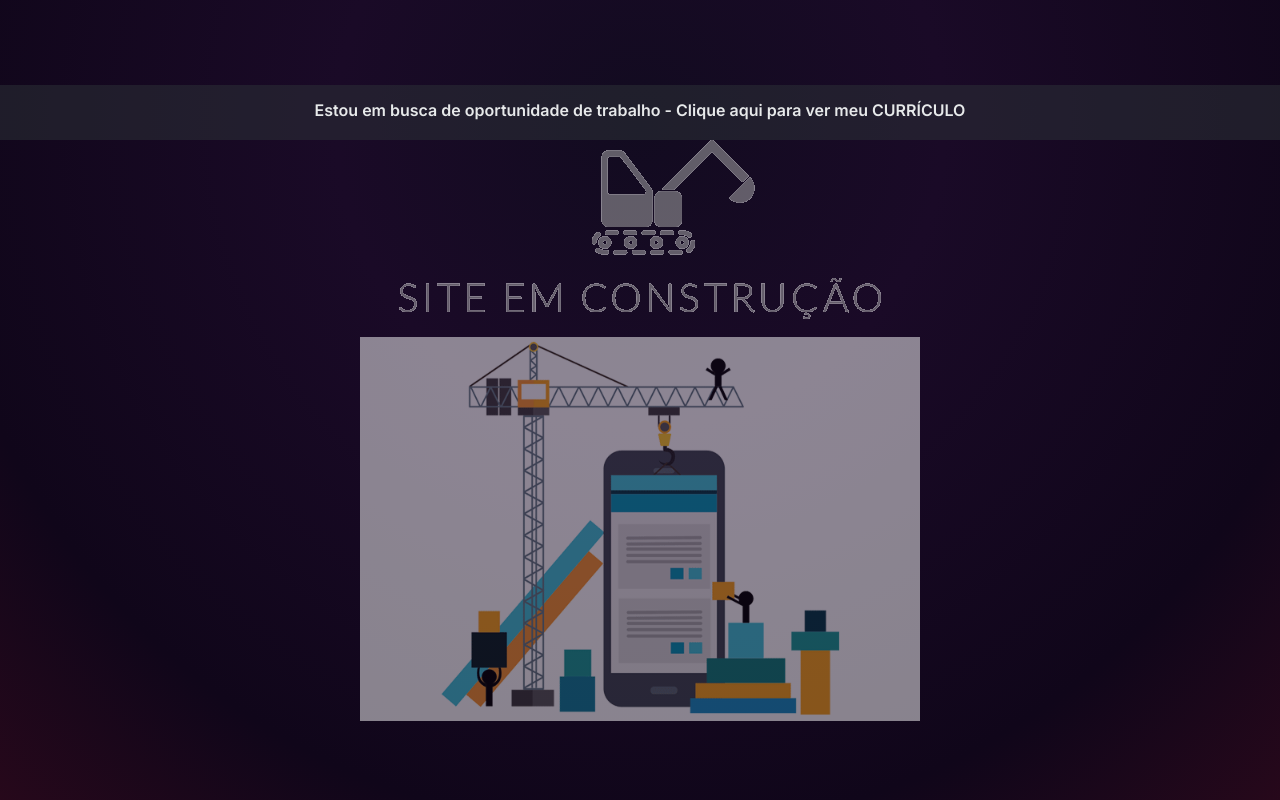
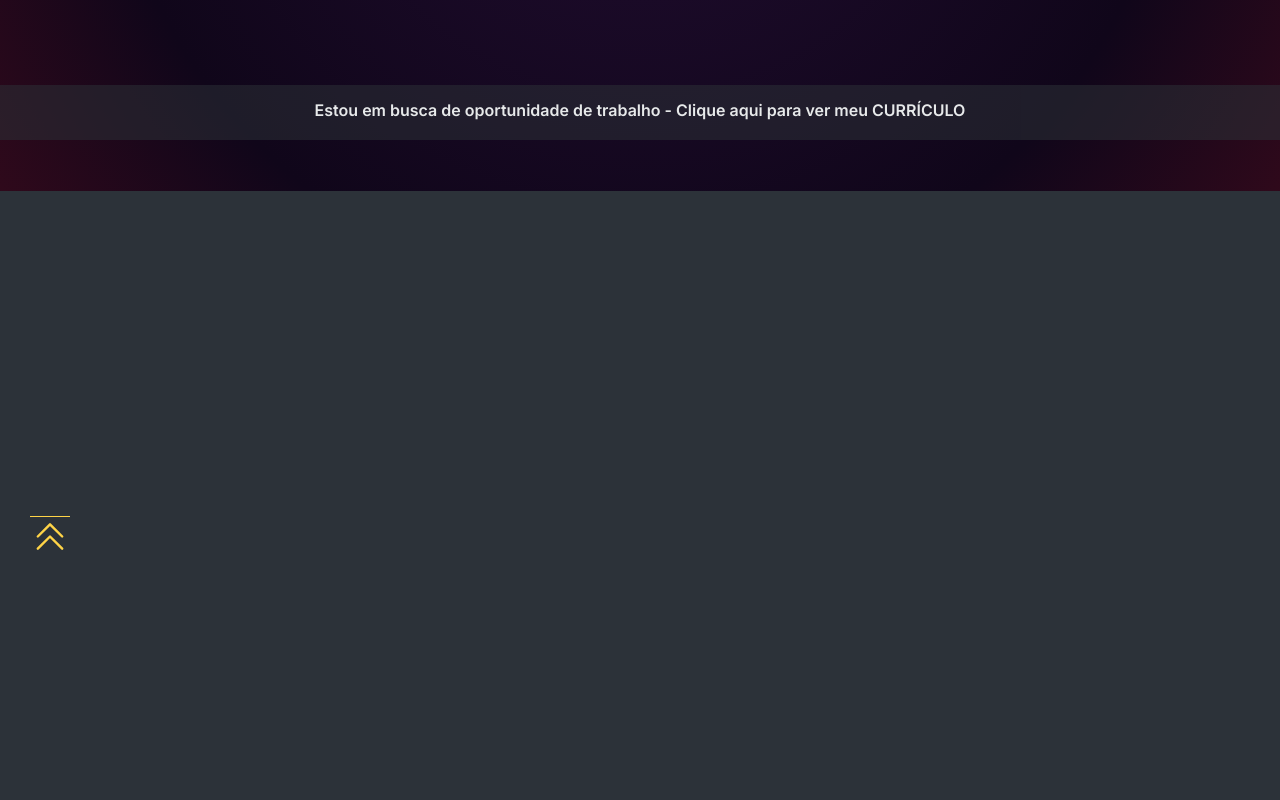
Before and after one commit to ogoiddev/my_portfolio, a React (Vite) app in the folder development/: page / in a window 1280 px wide. Shown: the part 660-1460 px from the top of the page. Built offline with nearby package versions, Linux system fonts and the light colour scheme.

Commit message:
chore: capa para readme

```diff
--- a/development/src/components/About/index.tsx
+++ b/development/src/components/About/index.tsx
@@ -15,10 +15,10 @@ export default function About() {
 
       </article>
 
-      <div className="gif">
+      {/* <div className="gif">
         <img className="esteira" src="/001.gif" alt="site em construção" />
         <img src="/SITE-EM-CONSTRUCAO.gif" alt="site em construção" />
-      </div>
+      </div> */}
       {/* <img src="" alt="Foto Perfil de Diogo" /> */}
     </AboutContainer>
   );
--- a/development/src/components/About/styles.ts
+++ b/development/src/components/About/styles.ts
@@ -15,7 +15,8 @@ export const AboutContainer = styled.div`
     padding: 30px;
     border-radius: 8px;
     transition: all 1s;
-
+    align-self: flex-start;
+    margin-left: -300px;
 
     background: linear-gradient(135deg,
       ${ ({theme}) => theme.COLORS.ARTICLE_1 } 0%,
```
Also changed, not shown: development/public/capa_provisoria.png (added).
